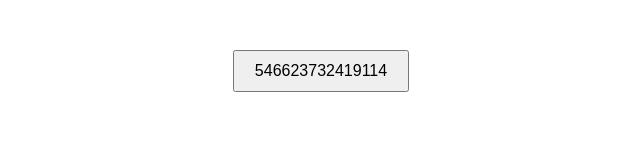
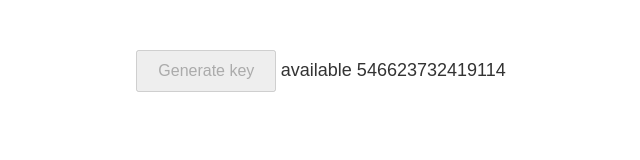
Before and after one commit to 3xo-pitbull/kay, a plain HTML site: page index.html in a window 1280 px wide. Both pictures are taken after a click on the button "Generate key". Shown: the whole page, without its empty margins (319-959 px from the left). Drawn offline with Linux system fonts and the light colour scheme.

Commit message:
Update index.html

```diff
--- a/index.html
+++ b/index.html
@@ -26,11 +26,14 @@
 </head>
 <body>
 
-<button onclick="getRandomNumber()">Generate key</button>
+<button onclick="getRandomNumber()" id="random-button">Generate key</button>
 <span id="random-number"></span>
 
 <script>
   function getRandomNumber() {
+    // تعطيل الزر بعد النقر
+    document.getElementById('random-button').disabled = true;
+
     // جلب ملف JSON باستخدام fetch
     fetch('data.json')
       .then(response => response.json())
@@ -43,7 +46,7 @@
         const randomNumber = numbersList[randomIndex];
 
         // عرض الرقم داخل الزر
-        document.querySelector('button').innerText = ` ${randomNumber}`;
+        document.getElementById('random-number').innerText = `available ${randomNumber}`;
       })
       .catch(error => {
         console.error('حدث خطأ في جلب الملف:', error);
```
